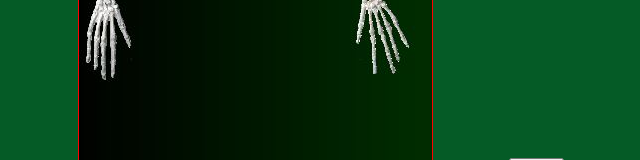
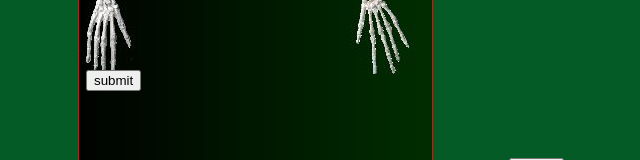
Before and after one commit to virtual-labs/exp-skeleton-iitg, a plain HTML site: page experiment/simulation/Skeleton assembling/index.html in a window 1280 px wide. Shown: the part 444-604 px from the top of the page, without its empty margins (15-655 px from the left). Drawn offline with Linux system fonts and the light colour scheme.

Commit message:
Update index.html

```diff
--- a/experiment/simulation/Skeleton assembling/index.html
+++ b/experiment/simulation/Skeleton assembling/index.html
@@ -212,6 +212,9 @@ function checklocation()
         <div id="left">
             <div id="div4" ondrop="drop(event)" ondragover="allowDrop(event)"></div>
             <div id="div31" ondrop="drop(event)" ondragover="allowDrop(event)"></div>
+            <div style="margin-top: 47%; margin-left:6%; float: left;">
+        <input type="submit" name="submit" value="submit" onclick="checklocation();">
+    </div>
         </div>
         <div id="right">
             <div id="div2" ondrop="drop(event)" ondragover="allowDrop(event)"></div>
```
